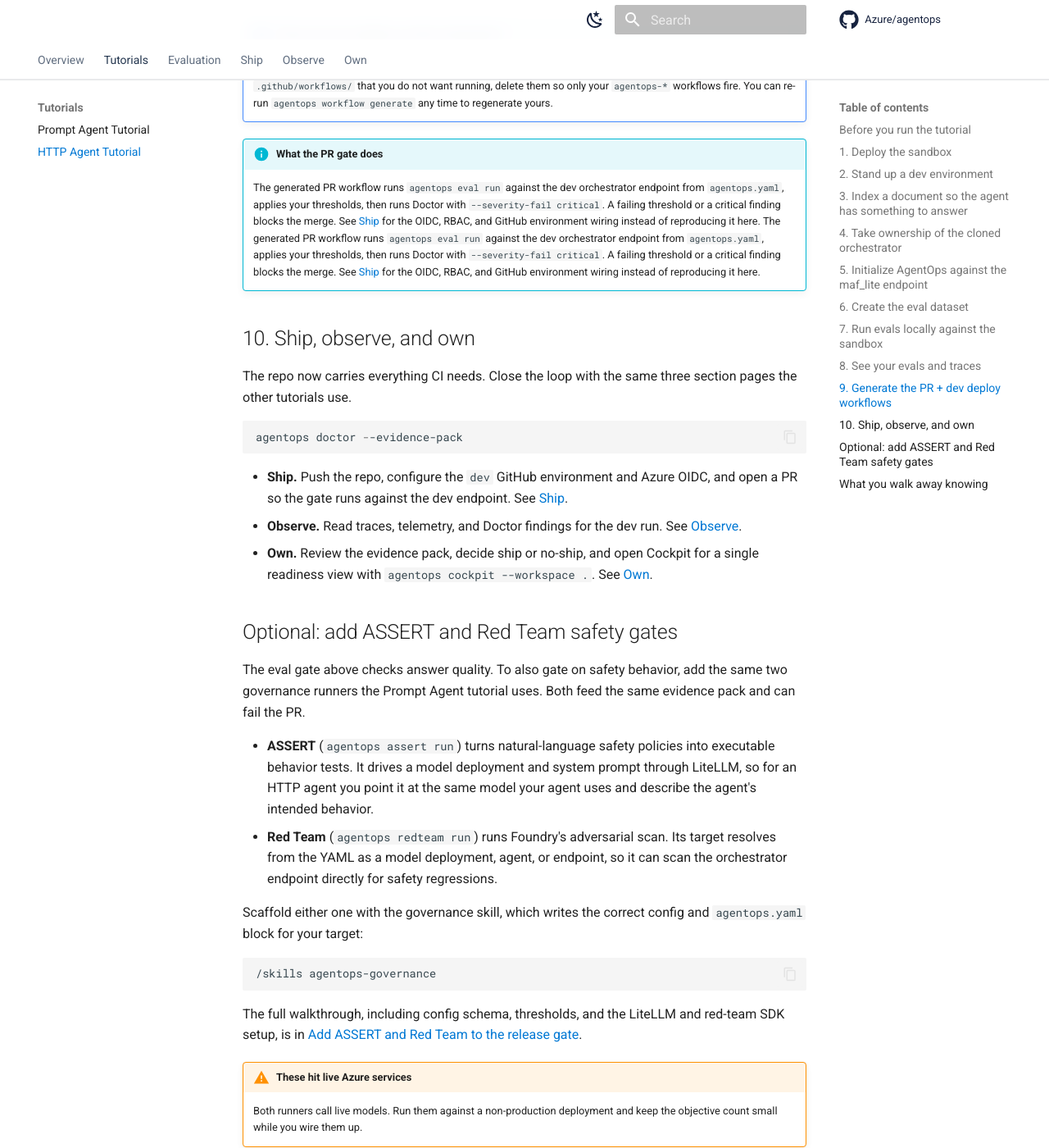
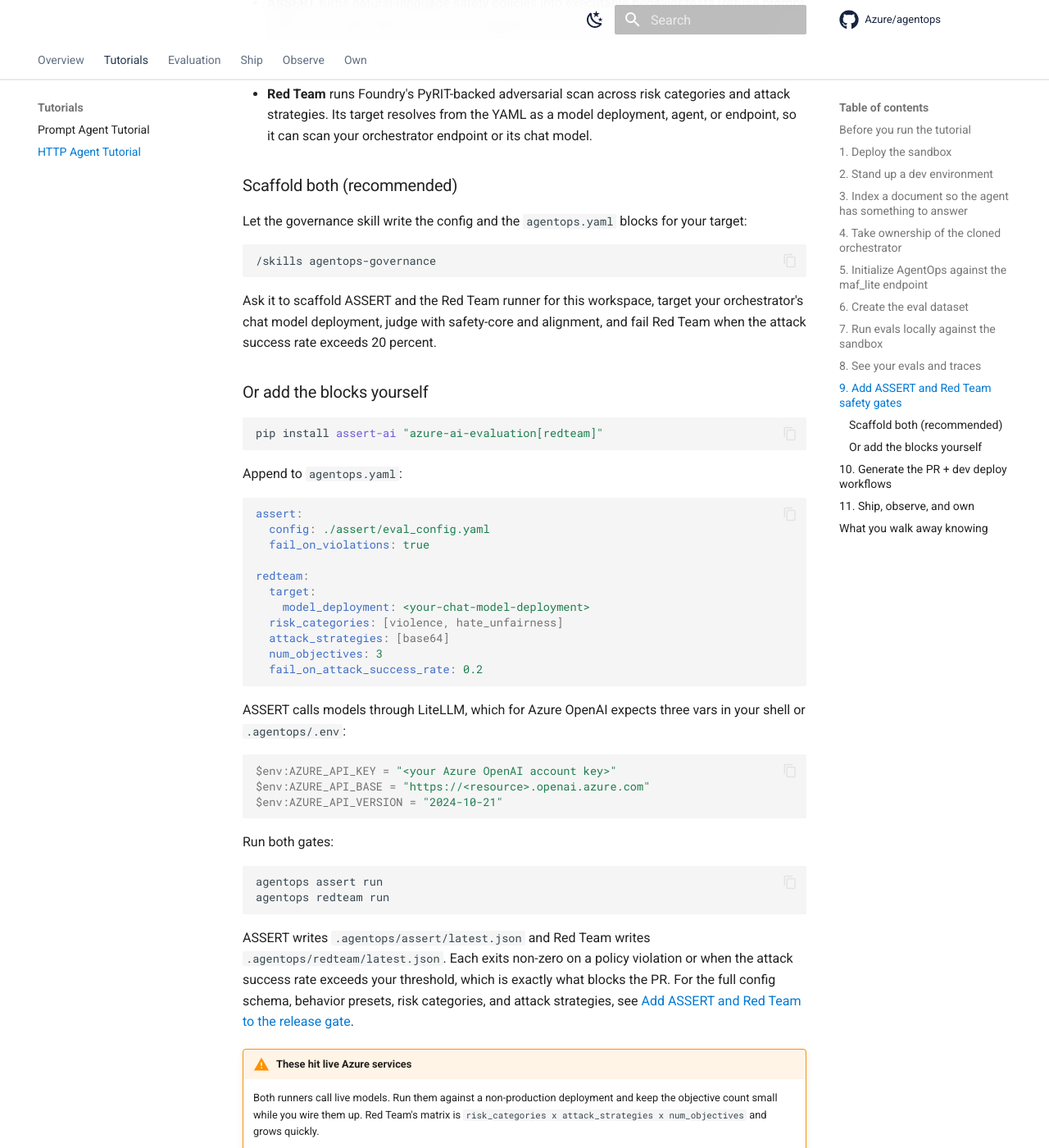
Before and after one commit to Azure/agentops, an MkDocs documentation site: the page built from docs/tutorial-http-agent.md, in a window 1280 px wide and 1400 px high, scrolled down 8424 px. Shown: the whole window at 82% size. Built offline with MkDocs 1.6.1 and Material for MkDocs 9.7.7, drawn with Linux system fonts in a browser that asks for light colours; comment, search, counter and statistics services are not loaded; some of the changed text lies outside the part shown.

Commit message:
docs(http-tutorial): mandatory ASSERT/Red Team, trace clarity, unique env names
- Promote ASSERT + Red Team from optional pointer to mandatory section 9
- Renumber workflows to 10 and ship/observe/own to 11
- Clarify which traces AgentOps emits vs the orchestrator's own runtime
- Use unique timestamped azd env names (sandbox-yyyymmddhhmm, dev-yyyymmddhhmm)

Co-authored-by: Copilot <223556219+Copilot@users.noreply.github.com>

````diff
--- a/docs/tutorial-http-agent.md
+++ b/docs/tutorial-http-agent.md
@@ -55,12 +55,19 @@ sandbox.
 azd init -t Azure/gpt-rag
 ```
 
-Name the environment `sandbox` when prompted, then set the required values:
+Name the environment with a unique suffix so it does not collide with anyone
+else's resource names, for example `sandbox-202606181230` (the pattern is
+`sandbox-yyyymmddhhmm`). Then set the required values:
 
 ```powershell
 azd env set AZURE_LOCATION <region>
 azd env set AZURE_SUBSCRIPTION_ID <subscription-id>
 ```
+
+!!! tip "Why a unique name"
+    The azd environment name seeds globally unique Azure resource names like the
+    storage account. A plain `sandbox` often clashes with another deployment, so
+    a timestamp suffix keeps yours distinct.
 
 Provision and deploy everything:
 
@@ -78,9 +85,11 @@ azd up
 ## 2. Stand up a dev environment
 
 Create a second environment in the same checkout, set its values, and deploy it.
+Give it its own unique suffix, for example `dev-202606181230` (pattern
+`dev-yyyymmddhhmm`).
 
 ```powershell
-azd env new dev
+azd env new dev-202606181230
 azd env set AZURE_LOCATION <region>
 azd env set AZURE_SUBSCRIPTION_ID <subscription-id>
 azd up
@@ -332,27 +341,115 @@ answer, the judge scores, and pass or fail against your thresholds:
 code .agentops/results/latest/report.md
 ```
 
-**Runtime traces (Azure Monitor / Foundry).** When an Application Insights
-connection string is set, AgentOps emits `agentops.eval.*` spans for each run,
-and your agent emits its own request traces. Point AgentOps at telemetry before
-the run:
+**Runtime traces (Azure Monitor / Foundry).** Set an Application Insights
+connection string before the run so the spans land somewhere you can read them:
 
 ```powershell
 $env:APPLICATIONINSIGHTS_CONNECTION_STRING = "<app-insights-connection-string>"
 agentops eval run
 ```
 
-Then open the traces in the Foundry project's tracing view, or query them in
-Azure Monitor Logs. `agentops cockpit --workspace .` deep-links the same spans
-into one readiness view.
+Two different kinds of trace show up, from two different producers:
+
+- **Evaluation traces** come from AgentOps itself. Each `agentops eval run`
+  emits `agentops.eval.*` spans (one run, one span tree), and scheduled Doctor
+  runs emit `agentops.agent.finding.*` spans. These exist even if the agent has
+  no telemetry of its own.
+- **Application/agent traces** come from the orchestrator at runtime, not from
+  AgentOps. They appear only if the orchestrator app is instrumented to emit its
+  own OpenTelemetry to App Insights. AgentOps and the Doctor read those traces
+  (p95 latency, error rate) but do not generate them.
+
+Open the traces in the Foundry project's tracing view, or query them in Azure
+Monitor Logs. `agentops cockpit --workspace .` deep-links the same spans into one
+readiness view.
 
 !!! info "Eval evidence vs runtime traces"
     The local `report.md` is the fastest way to see why a row passed or failed.
-    The App Insights spans are how the same runs show up in Foundry and how the
-    Doctor later reads p95 latency and error rate from real traffic. See
-    [Observe](observe.md).
+    The `agentops.eval.*` spans are how the same runs show up in Foundry. The
+    agent's own request traces are separate runtime telemetry the Doctor reads
+    for latency and errors. See [Observe](observe.md).
 
-## 9. Generate the PR + dev deploy workflows
+## 9. Add ASSERT and Red Team safety gates
+
+Quality is not enough to ship. Before you generate the workflows, add the two
+safety gates so CI blocks unsafe behavior the same way it blocks quality
+regressions. Both write normalized JSON the evidence pack ingests, and both can
+fail the PR.
+
+- **ASSERT** turns natural-language safety policies into executable behavior
+  tests (refuse prompt injection, no fabricated facts, no stereotyping). It
+  drives a model deployment plus system prompt through LiteLLM, so you target the
+  same chat model your orchestrator uses and describe its intended behavior.
+- **Red Team** runs Foundry's PyRIT-backed adversarial scan across risk
+  categories and attack strategies. Its target resolves from the YAML as a model
+  deployment, agent, or endpoint, so it can scan your orchestrator endpoint or
+  its chat model.
+
+### Scaffold both (recommended)
+
+Let the governance skill write the config and the `agentops.yaml` blocks for your
+target:
+
+```text
+/skills agentops-governance
+```
+
+Ask it to scaffold ASSERT and the Red Team runner for this workspace, target your
+orchestrator's chat model deployment, judge with safety-core and alignment, and
+fail Red Team when the attack success rate exceeds 20 percent.
+
+### Or add the blocks yourself
+
+```powershell
+pip install assert-ai "azure-ai-evaluation[redteam]"
+```
+
+Append to `agentops.yaml`:
+
+```yaml
+assert:
+  config: ./assert/eval_config.yaml
+  fail_on_violations: true
+
+redteam:
+  target:
+    model_deployment: <your-chat-model-deployment>
+  risk_categories: [violence, hate_unfairness]
+  attack_strategies: [base64]
+  num_objectives: 3
+  fail_on_attack_success_rate: 0.2
+```
+
+ASSERT calls models through LiteLLM, which for Azure OpenAI expects three vars in
+your shell or `.agentops/.env`:
+
+```powershell
+$env:AZURE_API_KEY = "<your Azure OpenAI account key>"
+$env:AZURE_API_BASE = "https://<resource>.openai.azure.com"
+$env:AZURE_API_VERSION = "2024-10-21"
+```
+
+Run both gates:
+
+```powershell
+agentops assert run
+agentops redteam run
+```
+
+ASSERT writes `.agentops/assert/latest.json` and Red Team writes
+`.agentops/redteam/latest.json`. Each exits non-zero on a policy violation or
+when the attack success rate exceeds your threshold, which is exactly what blocks
+the PR. For the full config schema, behavior presets, risk categories, and attack
+strategies, see
+[Add ASSERT and Red Team to the release gate](tutorial-prompt-agent.md#12-add-assert-and-red-team-to-the-release-gate).
+
+!!! warning "These hit live Azure services"
+    Both runners call live models. Run them against a non-production deployment
+    and keep the objective count small while you wire them up. Red Team's matrix
+    is `risk_categories x attack_strategies x num_objectives` and grows quickly.
+
+## 10. Generate the PR + dev deploy workflows
 
 You build your own CI here. `agentops workflow generate` writes fresh,
 AgentOps-owned GitHub Actions into your repo, it does not reuse whatever CI the
@@ -388,13 +485,8 @@ orchestrator's existing workflows:
     `--severity-fail critical`. A failing threshold or a critical finding blocks
     the merge. See [Ship](ship.md) for the OIDC, RBAC, and GitHub environment
     wiring instead of reproducing it here.
-    The generated PR workflow runs `agentops eval run` against the dev orchestrator endpoint
-    from `agentops.yaml`, applies your thresholds, then runs Doctor with
-    `--severity-fail critical`. A failing threshold or a critical finding blocks
-    the merge. See [Ship](ship.md) for the OIDC, RBAC, and GitHub environment
-    wiring instead of reproducing it here.
 
-## 10. Ship, observe, and own
+## 11. Ship, observe, and own
 
 The repo now carries everything CI needs. Close the loop with the same three
 section pages the other tutorials use.
@@ -412,35 +504,6 @@ agentops doctor --evidence-pack
   a single readiness view with `agentops cockpit --workspace .`. See
   [Own](own.md).
 
-## Optional: add ASSERT and Red Team safety gates
-
-The eval gate above checks answer quality. To also gate on safety behavior, add
-the same two governance runners the Prompt Agent tutorial uses. Both feed the
-same evidence pack and can fail the PR.
-
-- **ASSERT** (`agentops assert run`) turns natural-language safety policies into
-  executable behavior tests. It drives a model deployment and system prompt
-  through LiteLLM, so for an HTTP agent you point it at the same model your agent
-  uses and describe the agent's intended behavior.
-- **Red Team** (`agentops redteam run`) runs Foundry's adversarial scan. Its
-  target resolves from the YAML as a model deployment, agent, or endpoint, so it
-  can scan the orchestrator endpoint directly for safety regressions.
-
-Scaffold either one with the governance skill, which writes the correct config
-and `agentops.yaml` block for your target:
-
-```text
-/skills agentops-governance
-```
-
-The full walkthrough, including config schema, thresholds, and the LiteLLM and
-red-team SDK setup, is in
-[Add ASSERT and Red Team to the release gate](tutorial-prompt-agent.md#12-add-assert-and-red-team-to-the-release-gate).
-
-!!! warning "These hit live Azure services"
-    Both runners call live models. Run them against a non-production deployment
-    and keep the objective count small while you wire them up.
-
 ## What you walk away knowing
 
 - You can tell an HTTP agent apart from a Foundry prompt agent, and why the
@@ -455,8 +518,10 @@ red-team SDK setup, is in
 - You indexed a sample document, built a smoke dataset from its content, and
   scored answers on relevance and coherence, knowing why that is smoke and not
   groundedness.
-- You inspected both the per-row eval evidence and the runtime traces, locally
-  and in Azure Monitor or Foundry.
+- You inspected both the per-row eval evidence and the runtime traces, and you
+  know which spans AgentOps emits (`agentops.eval.*`) versus which come from the
+  orchestrator's own runtime telemetry.
+- You added ASSERT and Red Team as required safety gates alongside the eval gate,
+  so CI blocks unsafe behavior, not just quality regressions.
 - You ran local evals against the deployed endpoint and generated a PR gate that
-  blocks regressions before they merge, and you know where ASSERT and Red Team
-  plug in when you want safety gates too.
+  blocks regressions before they merge.
````
